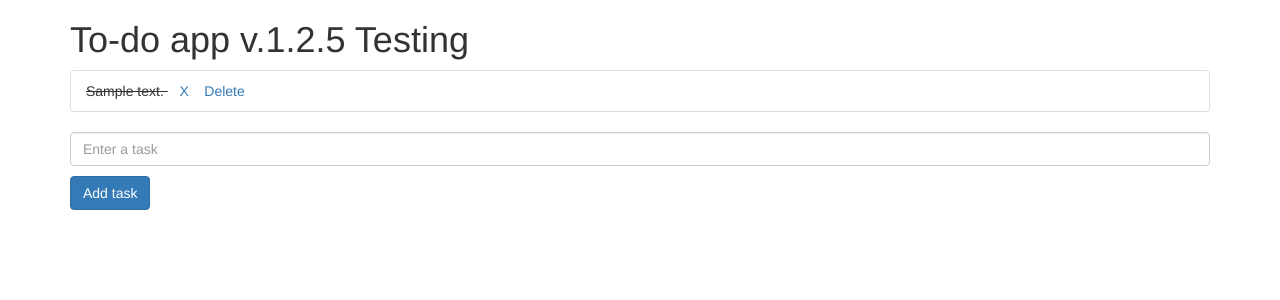
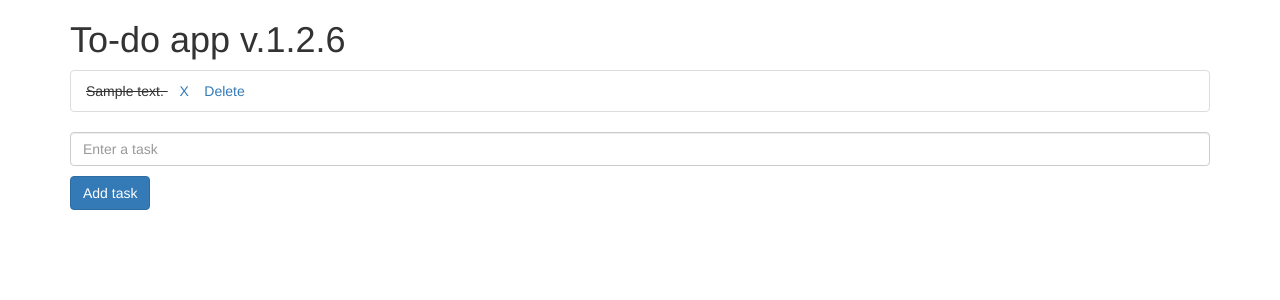
Before and after one commit to pj-laakkonen/todo, a Flask app: page / in a window 1280 px wide. Shown: the top 300 px of the page. Run offline with Flask 2, Linux system fonts and the light colour scheme; tables that the repository leaves empty hold one stand-in row (values such as "Sample post"); some libraries are stand-ins or nearby versions.

Commit message:
up testing

```diff
--- a/templates/list.html
+++ b/templates/list.html
@@ -12,7 +12,7 @@
 <body>
 <div class="container">
 
-<h1>To-do app v.1.2.5 Testing</h1>
+<h1>To-do app v.1.2.6</h1>
 
 <ul class="list-group">
 {% for task in tasks %}
```
